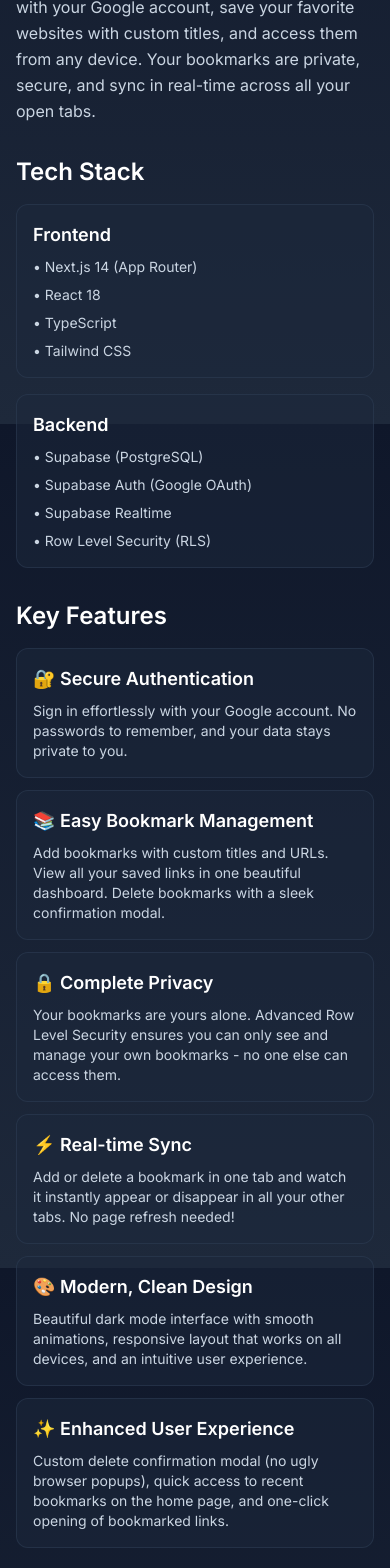
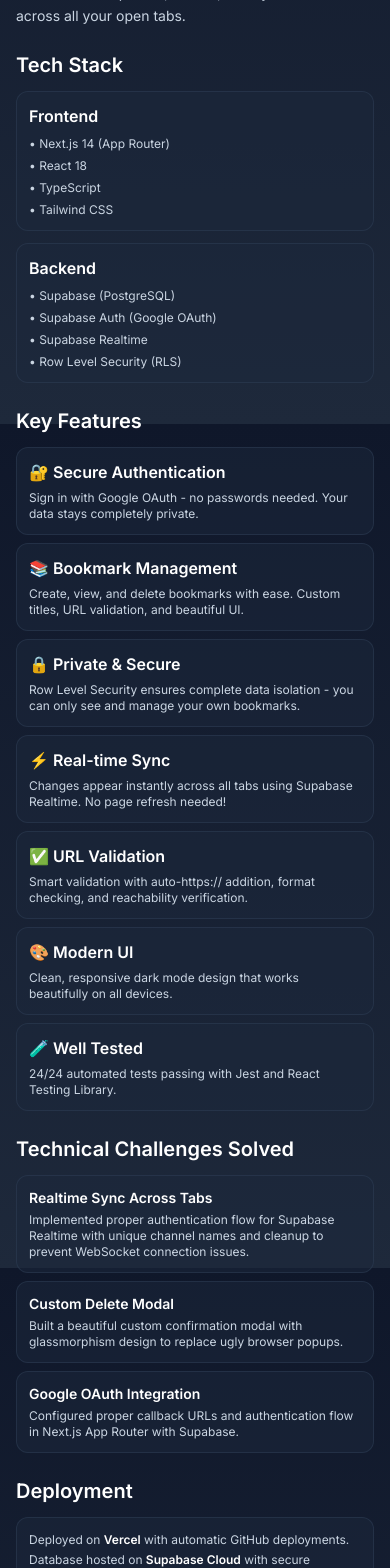
Before and after one commit to asishcs2011010/smart-bookmark-app, a Next.js app: page /about in a window 390 px wide. Shown: the part 420-1988 px from the top of the page. Built offline with nearby package versions, Linux system fonts and the light colour scheme; no server answers.

Commit message:
Update About page with cleaner layout and mobile responsiveness

```diff
--- a/src/app/about/page.tsx
+++ b/src/app/about/page.tsx
@@ -2,21 +2,21 @@
 
 export default function About() {
   return (
-    <div className="min-h-[calc(100vh-4rem)] py-12">
-      <div className="max-w-3xl mx-auto space-y-8 px-4">
+    <div className="min-h-[calc(100vh-4rem)] py-8 sm:py-12">
+      <div className="max-w-3xl mx-auto space-y-6 sm:space-y-8 px-4">
 
         {/* Header */}
         <div className="space-y-2">
-          <h1 className="text-4xl font-bold text-white">About Smart Bookmark Manager</h1>
-          <p className="text-lg text-slate-400">
+          <h1 className="text-3xl sm:text-4xl font-bold text-white">About Smart Bookmark Manager</h1>
+          <p className="text-base sm:text-lg text-slate-400">
             Save, organize, and access your favorite links from anywhere
           </p>
         </div>
 
         {/* Project Overview */}
-        <div className="space-y-4">
-          <h2 className="text-2xl font-semibold text-white">What is this?</h2>
-          <p className="text-slate-300 leading-relaxed">
+        <div className="space-y-3 sm:space-y-4">
+          <h2 className="text-xl sm:text-2xl font-semibold text-white">What is this?</h2>
+          <p className="text-sm sm:text-base text-slate-300 leading-relaxed">
             Smart Bookmark Manager is a modern web application that helps you organize and manage your bookmarks efficiently.
             Sign in with your Google account, save your favorite websites with custom titles, and access them from any device.
             Your bookmarks are private, secure, and sync in real-time across all your open tabs.
@@ -24,13 +24,13 @@
         </div>
 
         {/* Tech Stack */}
-        <div className="space-y-4">
-          <h2 className="text-2xl font-semibold text-white">Tech Stack</h2>
-          <div className="grid md:grid-cols-2 gap-4">
+        <div className="space-y-3 sm:space-y-4">
+          <h2 className="text-xl sm:text-2xl font-semibold text-white">Tech Stack</h2>
+          <div className="grid md:grid-cols-2 gap-3 sm:gap-4">
 
-            <div className="p-4 rounded-xl bg-slate-800/50 border border-slate-700/50">
-              <h3 className="text-lg font-semibold text-white mb-2">Frontend</h3>
-              <ul className="space-y-2 text-sm text-slate-300">
+            <div className="p-3 sm:p-4 rounded-xl bg-slate-800/50 border border-slate-700/50">
+              <h3 className="text-base sm:text-lg font-semibold text-white mb-2">Frontend</h3>
+              <ul className="space-y-1.5 sm:space-y-2 text-xs sm:text-sm text-slate-300">
                 <li>• Next.js 14 (App Router)</li>
                 <li>• React 18</li>
                 <li>• TypeScript</li>
@@ -38,9 +38,9 @@
               </ul>
             </div>
 
-            <div className="p-4 rounded-xl bg-slate-800/50 border border-slate-700/50">
-              <h3 className="text-lg font-semibold text-white mb-2">Backend</h3>
-              <ul className="space-y-2 text-sm text-slate-300">
+            <div className="p-3 sm:p-4 rounded-xl bg-slate-800/50 border border-slate-700/50">
+              <h3 className="text-base sm:text-lg font-semibold text-white mb-2">Backend</h3>
+              <ul className="space-y-1.5 sm:space-y-2 text-xs sm:text-sm text-slate-300">
                 <li>• Supabase (PostgreSQL)</li>
                 <li>• Supabase Auth (Google OAuth)</li>
                 <li>• Supabase Realtime</li>
@@ -51,94 +51,86 @@
           </div>
         </div>
 
-        {/* Features Implemented */}
-        <div className="space-y-4">
-          <h2 className="text-2xl font-semibold text-white">Key Features</h2>
-          <div className="space-y-3">
+        {/* Key Features */}
+        <div className="space-y-3 sm:space-y-4">
+          <h2 className="text-xl sm:text-2xl font-semibold text-white">Key Features</h2>
+          <div className="space-y-2 sm:space-y-3">
 
-            <div className="p-4 rounded-xl bg-slate-800/50 border border-slate-700/50">
-              <h3 className="text-lg font-semibold text-white mb-2">🔐 Secure Authentication</h3>
-              <p className="text-sm text-slate-300">
-                Sign in effortlessly with your Google account. No passwords to remember, and your data stays private to you.
+            <div className="p-3 sm:p-4 rounded-xl bg-slate-800/50 border border-slate-700/50">
+              <h3 className="text-base sm:text-lg font-semibold text-white mb-1.5 sm:mb-2">🔐 Secure Authentication</h3>
+              <p className="text-xs sm:text-sm text-slate-300">
+                Sign in with Google OAuth - no passwords needed. Your data stays completely private.
               </p>
             </div>
 
-            <div className="p-4 rounded-xl bg-slate-800/50 border border-slate-700/50">
-              <h3 className="text-lg font-semibold text-white mb-2">📚 Easy Bookmark Management</h3>
-              <p className="text-sm text-slate-300">
-                Add bookmarks with custom titles and URLs. View all your saved links in one beautiful dashboard. Delete bookmarks with a sleek confirmation modal.
+            <div className="p-3 sm:p-4 rounded-xl bg-slate-800/50 border border-slate-700/50">
+              <h3 className="text-base sm:text-lg font-semibold text-white mb-1.5 sm:mb-2">📚 Bookmark Management</h3>
+              <p className="text-xs sm:text-sm text-slate-300">
+                Create, view, and delete bookmarks with ease. Custom titles, URL validation, and beautiful UI.
               </p>
             </div>
 
-            <div className="p-4 rounded-xl bg-slate-800/50 border border-slate-700/50">
-              <h3 className="text-lg font-semibold text-white mb-2">🔒 Complete Privacy</h3>
-              <p className="text-sm text-slate-300">
-                Your bookmarks are yours alone. Advanced Row Level Security ensures you can only see and manage your own bookmarks - no one else can access them.
+            <div className="p-3 sm:p-4 rounded-xl bg-slate-800/50 border border-slate-700/50">
+              <h3 className="text-base sm:text-lg font-semibold text-white mb-1.5 sm:mb-2">🔒 Private & Secure</h3>
+              <p className="text-xs sm:text-sm text-slate-300">
+                Row Level Security ensures complete data isolation - you can only see and manage your own bookmarks.
               </p>
             </div>
 
-            <div className="p-4 rounded-xl bg-slate-800/50 border border-slate-700/50">
-              <h3 className="text-lg font-semibold text-white mb-2">⚡ Real-time Sync</h3>
-              <p className="text-sm text-slate-300">
-                Add or delete a bookmark in one tab and watch it instantly appear or disappear in all your other tabs. No page refresh needed!
+            <div className="p-3 sm:p-4 rounded-xl bg-slate-800/50 border border-slate-700/50">
+              <h3 className="text-base sm:text-lg font-semibold text-white mb-1.5 sm:mb-2">⚡ Real-time Sync</h3>
+              <p className="text-xs sm:text-sm text-slate-300">
+                Changes appear instantly across all tabs using Supabase Realtime. No page refresh needed!
               </p>
             </div>
 
-            <div className="p-4 rounded-xl bg-slate-800/50 border border-slate-700/50">
-              <h3 className="text-lg font-semibold text-white mb-2">🎨 Modern, Clean Design</h3>
-              <p className="text-sm text-slate-300">
-                Beautiful dark mode interface with smooth animations, responsive layout that works on all devices, and an intuitive user experience.
+            <div className="p-3 sm:p-4 rounded-xl bg-slate-800/50 border border-slate-700/50">
+              <h3 className="text-base sm:text-lg font-semibold text-white mb-1.5 sm:mb-2">✅ URL Validation</h3>
+              <p className="text-xs sm:text-sm text-slate-300">
+                Smart validation with auto-https:// addition, format checking, and reachability verification.
               </p>
             </div>
 
-            <div className="p-4 rounded-xl bg-slate-800/50 border border-slate-700/50">
-              <h3 className="text-lg font-semibold text-white mb-2">✨ Enhanced User Experience</h3>
-              <p className="text-sm text-slate-300">
-                Custom delete confirmation modal (no ugly browser popups), quick access to recent bookmarks on the home page, and one-click opening of bookmarked links.
+            <div className="p-3 sm:p-4 rounded-xl bg-slate-800/50 border border-slate-700/50">
+              <h3 className="text-base sm:text-lg font-semibold text-white mb-1.5 sm:mb-2">🎨 Modern UI</h3>
+              <p className="text-xs sm:text-sm text-slate-300">
+                Clean, responsive dark mode design that works beautifully on all devices.
+              </p>
+            </div>
+
+            <div className="p-3 sm:p-4 rounded-xl bg-slate-800/50 border border-slate-700/50">
+              <h3 className="text-base sm:text-lg font-semibold text-white mb-1.5 sm:mb-2">🧪 Well Tested</h3>
+              <p className="text-xs sm:text-sm text-slate-300">
+                24/24 automated tests passing with Jest and React Testing Library.
               </p>
             </div>
 
           </div>
         </div>
 
-        {/* Challenges & Solutions */}
-        <div className="space-y-4">
-          <h2 className="text-2xl font-semibold text-white">Challenges We Solved</h2>
-          <div className="space-y-3">
+        {/* Challenges Solved */}
+        <div className="space-y-3 sm:space-y-4">
+          <h2 className="text-xl sm:text-2xl font-semibold text-white">Technical Challenges Solved</h2>
+          <div className="space-y-2 sm:space-y-3">
 
-            <div className="p-4 rounded-xl bg-slate-800/50 border border-slate-700/50">
-              <h3 className="text-base font-semibold text-white mb-1">Challenge: Realtime Not Working Across Tabs</h3>
-              <p className="text-sm text-slate-300">
-                <span className="text-slate-400">Problem:</span> Initially, realtime subscriptions were enabled in the database, but changes in one tab weren't appearing in another tab.
-                <br/><br/>
-                <span className="text-slate-400">Solution:</span> The issue was with Row Level Security policies. The RLS policies were checking for user ownership, but the realtime subscription wasn't properly authenticated. We fixed this by ensuring the Supabase client was created with proper session management using <code className="bg-slate-900 px-1 rounded">createBrowserClient</code>, and we added authentication verification before setting up realtime subscriptions. We also added unique channel names using timestamps to prevent conflicts.
+            <div className="p-3 sm:p-4 rounded-xl bg-slate-800/50 border border-slate-700/50">
+              <h3 className="text-sm sm:text-base font-semibold text-white mb-1">Realtime Sync Across Tabs</h3>
+              <p className="text-xs sm:text-sm text-slate-300">
+                Implemented proper authentication flow for Supabase Realtime with unique channel names and cleanup to prevent WebSocket connection issues.
               </p>
             </div>
 
-            <div className="p-4 rounded-xl bg-slate-800/50 border border-slate-700/50">
-              <h3 className="text-base font-semibold text-white mb-1">Challenge: WebSocket Connection Closing Repeatedly</h3>
-              <p className="text-sm text-slate-300">
-                <span className="text-slate-400">Problem:</span> Realtime worked initially but then the WebSocket connection kept closing and timing out, showing "CLOSED" and "TIMED_OUT" status messages.
-                <br/><br/>
-                <span className="text-slate-400">Solution:</span> The useEffect was creating new subscriptions on every re-render. We implemented proper cleanup with an <code className="bg-slate-900 px-1 rounded">isSubscribed</code> flag to prevent race conditions and ensured the channel was only created once by using an empty dependency array. We also added proper cleanup in the return function to remove channels when components unmount.
+            <div className="p-3 sm:p-4 rounded-xl bg-slate-800/50 border border-slate-700/50">
+              <h3 className="text-sm sm:text-base font-semibold text-white mb-1">Custom Delete Modal</h3>
+              <p className="text-xs sm:text-sm text-slate-300">
+                Built a beautiful custom confirmation modal with glassmorphism design to replace ugly browser popups.
               </p>
             </div>
 
-            <div className="p-4 rounded-xl bg-slate-800/50 border border-slate-700/50">
-              <h3 className="text-base font-semibold text-white mb-1">Challenge: Ugly Browser Delete Confirmation</h3>
-              <p className="text-sm text-slate-300">
-                <span className="text-slate-400">Problem:</span> The default browser <code className="bg-slate-900 px-1 rounded">confirm()</code> popup looked outdated and didn't match our app's modern design.
-                <br/><br/>
-                <span className="text-slate-400">Solution:</span> Built a custom delete confirmation modal with a beautiful glassmorphism design, warning icon, and smooth animations. Used React state to manage modal visibility and the bookmark ID to delete, creating a much better user experience that matches our app's aesthetic.
-              </p>
-            </div>
-
-            <div className="p-4 rounded-xl bg-slate-800/50 border border-slate-700/50">
-              <h3 className="text-base font-semibold text-white mb-1">Challenge: Google OAuth Callback Configuration</h3>
-              <p className="text-sm text-slate-300">
-                <span className="text-slate-400">Problem:</span> Setting up Google OAuth required proper callback URLs and handling the authentication flow in Next.js App Router.
-                <br/><br/>
-                <span className="text-slate-400">Solution:</span> Configured Supabase with the correct site URL and redirect URLs. Created an auth callback route at <code className="bg-slate-900 px-1 rounded">/auth/callback</code> to handle the OAuth response and exchange the code for a session. Used middleware to protect routes and redirect unauthenticated users to the login page.
+            <div className="p-3 sm:p-4 rounded-xl bg-slate-800/50 border border-slate-700/50">
+              <h3 className="text-sm sm:text-base font-semibold text-white mb-1">Google OAuth Integration</h3>
+              <p className="text-xs sm:text-sm text-slate-300">
+                Configured proper callback URLs and authentication flow in Next.js App Router with Supabase.
               </p>
             </div>
 
@@ -146,38 +138,53 @@
         </div>
 
         {/* Deployment */}
-        <div className="space-y-4">
-          <h2 className="text-2xl font-semibold text-white">Deployment</h2>
-          <div className="p-4 rounded-xl bg-slate-800/50 border border-slate-700/50">
-            <p className="text-sm text-slate-300 leading-relaxed">
-              Application is deployed on <span className="font-semibold text-white">Vercel</span> with automatic deployments from GitHub.
-              The database is hosted on <span className="font-semibold text-white">Supabase Cloud</span> with environment
-              variables securely configured and authentication callbacks properly set up for production.
+        <div className="space-y-3 sm:space-y-4">
+          <h2 className="text-xl sm:text-2xl font-semibold text-white">Deployment</h2>
+          <div className="p-3 sm:p-4 rounded-xl bg-slate-800/50 border border-slate-700/50">
+            <p className="text-xs sm:text-sm text-slate-300 leading-relaxed">
+              Deployed on <span className="font-semibold text-white">Vercel</span> with automatic GitHub deployments.
+              Database hosted on <span className="font-semibold text-white">Supabase Cloud</span> with secure environment variables.
             </p>
           </div>
         </div>
 
-        {/* Future Improvements */}
-        <div className="space-y-4">
-          <h2 className="text-2xl font-semibold text-white">Potential Future Features</h2>
-          <div className="p-4 rounded-xl bg-slate-800/50 border border-slate-700/50">
-            <ul className="space-y-2 text-sm text-slate-300">
-              <li>• Tags and folders for organizing bookmarks into categories</li>
-              <li>• Search functionality to quickly find bookmarks by title or URL</li>
-              <li>• Bookmark import from browser bookmarks (Chrome, Firefox, etc.)</li>
-              <li>• Browser extension for one-click bookmark saving</li>
-              <li>• Automatic link preview with website metadata and favicons</li>
-              <li>• Sharing bookmarks or creating public collections</li>
-              <li>• Dark/light mode toggle</li>
-              <li>• Bulk operations (delete multiple, move to folders)</li>
-            </ul>
+        {/* GitHub & Live Demo */}
+        <div className="space-y-3 sm:space-y-4">
+          <h2 className="text-xl sm:text-2xl font-semibold text-white">Links</h2>
+          <div className="flex flex-col sm:flex-row gap-3 sm:gap-4">
+
+              href="https://github.com/asishcs2011010/smart-bookmark-app"
+              target="_blank"
+              rel="noopener noreferrer"
+              className="flex-1 p-3 sm:p-4 rounded-xl bg-slate-800/50 border border-slate-700/50 hover:border-slate-600 transition-all text-center"
+            <a>
+              <div className="flex items-center justify-center gap-2">
+                <svg className="w-5 h-5" fill="currentColor" viewBox="0 0 24 24">
+                  <path d="M12 0C5.37 0 0 5.37 0 12c0 5.31 3.435 9.795 8.205 11.385.6.105.825-.255.825-.57 0-.285-.015-1.23-.015-2.235-3.015.555-3.795-.735-4.035-1.41-.135-.345-.72-1.41-1.23-1.695-.42-.225-1.02-.78-.015-.795.945-.015 1.62.87 1.845 1.23 1.08 1.815 2.805 1.305 3.495.99.105-.78.42-1.305.765-1.605-2.67-.3-5.46-1.335-5.46-5.925 0-1.305.465-2.385 1.23-3.225-.12-.3-.54-1.53.12-3.18 0 0 1.005-.315 3.3 1.23.96-.27 1.98-.405 3-.405s2.04.135 3 .405c2.295-1.56 3.3-1.23 3.3-1.23.66 1.65.24 2.88.12 3.18.765.84 1.23 1.905 1.23 3.225 0 4.605-2.805 5.625-5.475 5.925.435.375.81 1.095.81 2.22 0 1.605-.015 2.895-.015 3.3 0 .315.225.69.825.57A12.02 12.02 0 0024 12c0-6.63-5.37-12-12-12z"/>
+                </svg>
+                <span className="text-sm sm:text-base font-medium text-white">View on GitHub</span>
+              </div>
+            </a>
+
+              href="https://smart-bookmark-app-iota-seven.vercel.app"
+              target="_blank"
+              rel="noopener noreferrer"
+              className="flex-1 p-3 sm:p-4 rounded-xl bg-linear-to-r from-blue-500 to-violet-500 hover:shadow-lg hover:shadow-blue-500/30 transition-all text-center"
+            <a>
+              <div className="flex items-center justify-center gap-2">
+                <svg className="w-5 h-5 text-white" fill="none" stroke="currentColor" viewBox="0 0 24 24">
+                  <path strokeLinecap="round" strokeLinejoin="round" strokeWidth={2} d="M10 6H6a2 2 0 00-2 2v10a2 2 0 002 2h10a2 2 0 002-2v-4M14 4h6m0 0v6m0-6L10 14" />
+                </svg>
+                <span className="text-sm sm:text-base font-medium text-white">Live Demo</span>
+              </div>
+            </a>
           </div>
         </div>
 
-        {/* Footer Note */}
-        <div className="pt-6 border-t border-slate-700">
-          <p className="text-sm text-slate-400 text-center">
-            Smart Bookmark Manager • {new Date().getFullYear()}
+        {/* Footer */}
+        <div className="pt-4 sm:pt-6 border-t border-slate-700">
+          <p className="text-xs sm:text-sm text-slate-400 text-center">
+            Built by Asish Sashank Reddy Chinasani • {new Date().getFullYear()}
           </p>
         </div>
 
```
